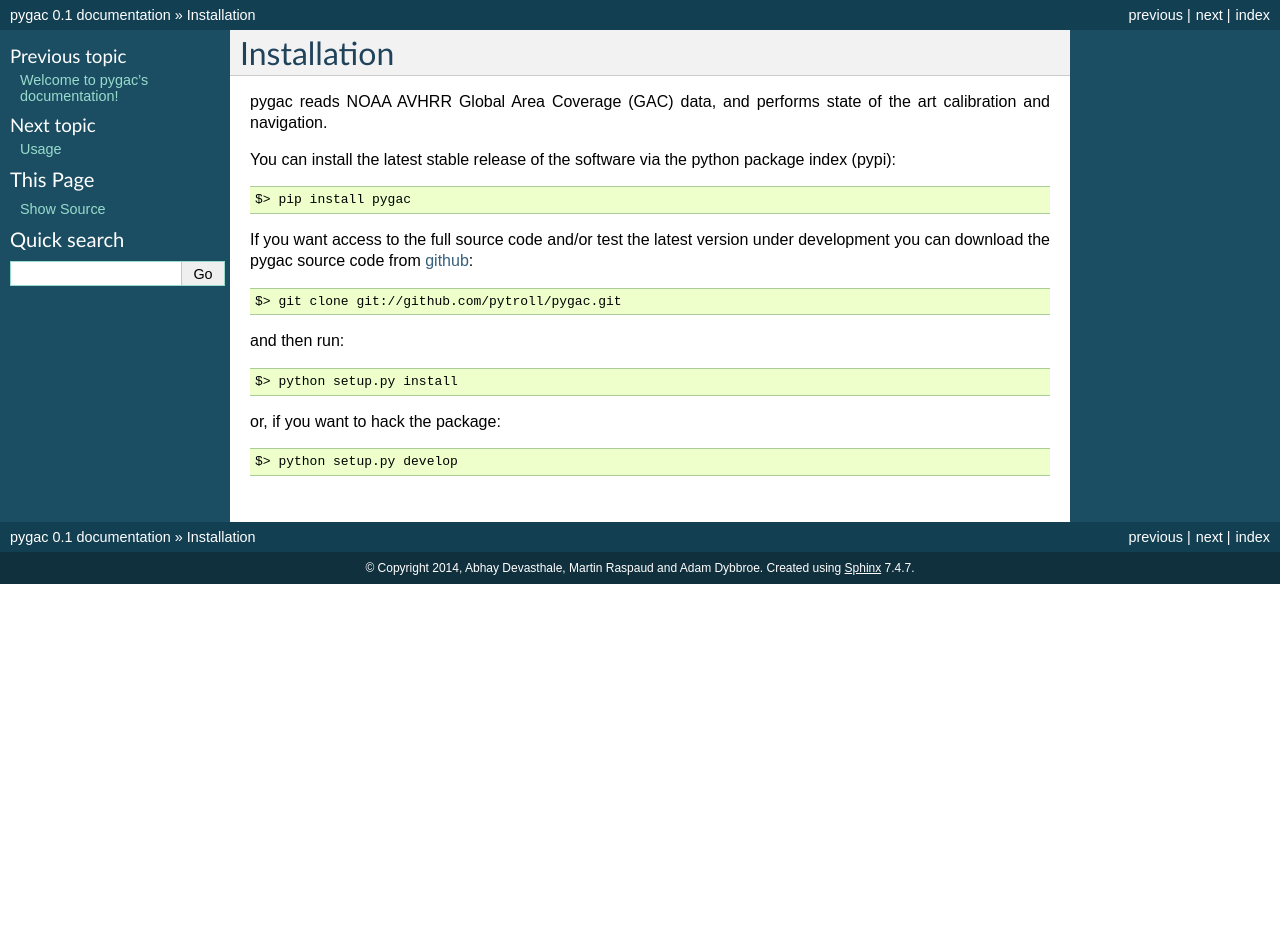
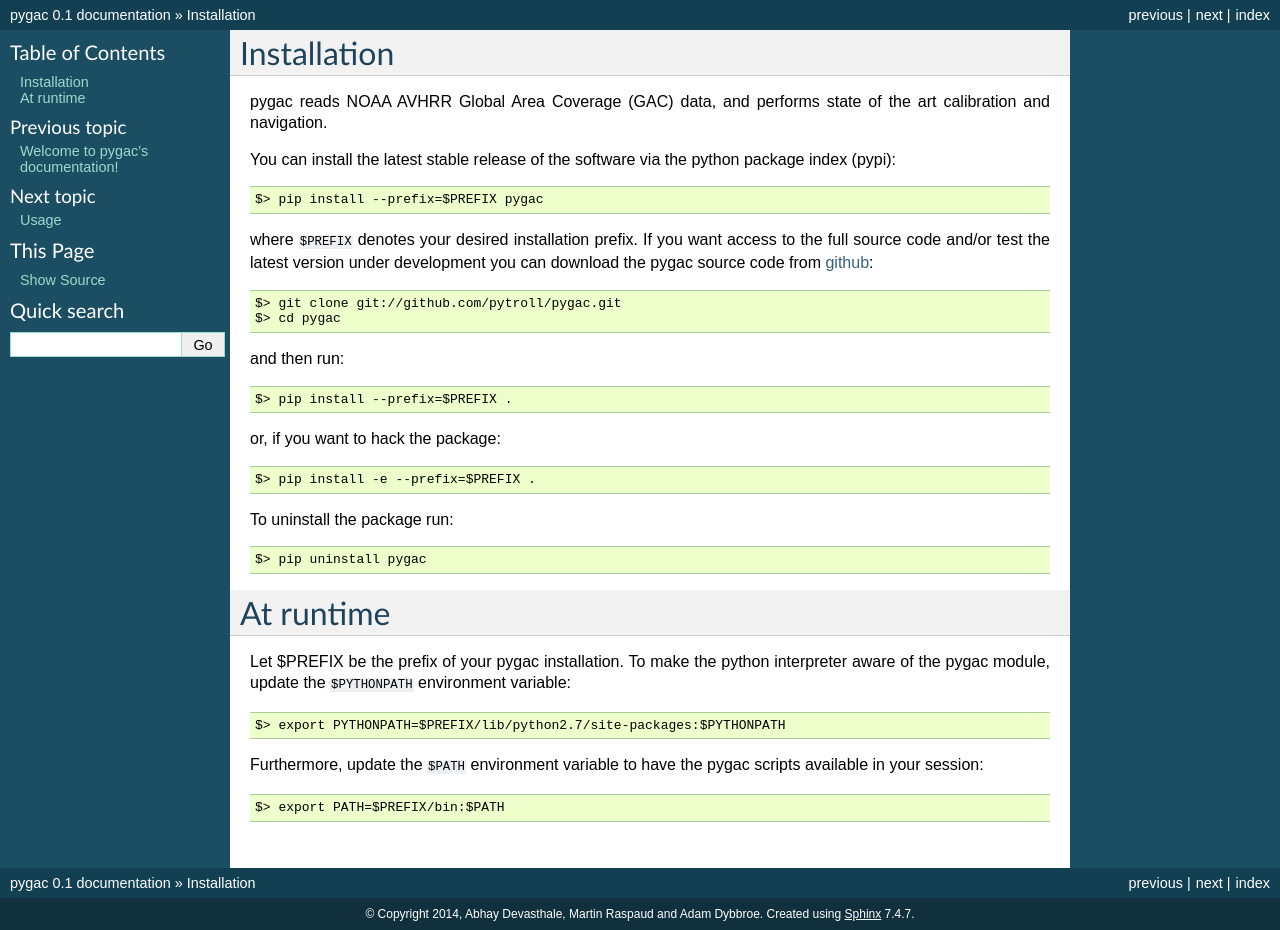
Before and after one commit to pytroll/pygac, a Sphinx documentation site: the page built from doc/source/installation.rst, in a window 1280 px wide. Built offline with Sphinx 7.4.7, drawn with Linux system fonts in a browser that asks for light colours; before the commit the page ends 900 px from its top, so only the background shows below that.

Commit message:
Update documentation

```diff
--- a/doc/source/api.rst
+++ b/doc/source/api.rst
@@ -3,7 +3,7 @@ The :mod:`pygac` API
 
 *pygac* interface consists of a number of python modules. The following schematic shows a general structure and the processing flow of *pygac*.
 
-It must be noted that *pygac* expects Level 1b file to contain normal GAC header and data records, the format of which are mentioned in the official NOAA POD and KLM Data User Guides. The user should not prepend any other header (e.g. when downloading GAC data from CLASS archive etc) to the L1b file. In the first pre-processing step, *pygac* determines whether the GAC data comes from the second (i.e. NOAA-14 and before) or the third generation (NOAA-15 and onwards) AVHRR instrument by "gac_run.py".
+It must be noted that *pygac* expects Level 1b file to contain normal GAC header and data records, the format of which are mentioned in the official NOAA POD and KLM Data User Guides. The user should not prepend any other header (e.g. when downloading GAC data from CLASS archive etc) to the L1b file. In the first pre-processing step, *pygac* determines whether the GAC data comes from the second (i.e. NOAA-14 and before) or the third generation (NOAA-15 and onwards) AVHRR instrument by "pygac-run".
 This is done by reading the first three bytes of the data set. If they contain the any of the following values, ["CMS", "NSS", "UKM", "DSS"], then the KLM reader from "gac_klm.py" file is invoked, otherwise the POD reader is invoked (gac_pod.py).
 
 
--- a/doc/source/installation.rst
+++ b/doc/source/installation.rst
@@ -6,20 +6,41 @@ the art calibration and navigation.
 
 You can install the latest stable release of the software via the python package index (pypi)::
 
-  $> pip install pygac
+  $> pip install --prefix=$PREFIX pygac
 
-If you want access to the full source code and/or test the latest version under
-development you can download the pygac source code from github_::
+where ``$PREFIX`` denotes your desired installation prefix. If you want access to the full
+source code and/or test the latest version under development you can download the pygac
+source code from github_::
 
   $> git clone git://github.com/pytroll/pygac.git
+  $> cd pygac
 
 and then run::
 
-  $> python setup.py install
+  $> pip install --prefix=$PREFIX .
 
 or, if you want to hack the package::
 
-  $> python setup.py develop
+  $> pip install -e --prefix=$PREFIX .
+
+To uninstall the package run::
+
+  $> pip uninstall pygac
+
+
+At runtime
+----------
+
+Let $PREFIX be the prefix of your pygac installation. To make the python
+interpreter aware of the pygac module, update the ``$PYTHONPATH`` environment
+variable::
+
+  $> export PYTHONPATH=$PREFIX/lib/python2.7/site-packages:$PYTHONPATH
+
+Furthermore, update the ``$PATH`` environment variable to have the pygac
+scripts available in your session::
+
+  $> export PATH=$PREFIX/bin:$PATH
 
 
 .. _github: http://github.com/pytroll/pygac
--- a/doc/source/usage.rst
+++ b/doc/source/usage.rst
@@ -10,7 +10,7 @@ pointing to the file. E.g.::
 Also adapt the configuration file to your needs. The ``tledir`` parameter should
 be set to where your Two Line Element (TLE) files are located.
 
-The main script is ``gac_run.py``. It automatically checks for the type of file
+The main script is ``pygac-run``. It automatically checks for the type of file
 format and invokes either ``gac_pod.py`` (POD family, up to and including NOAA-14)
 or ``gac_klm.py`` (KLM family, NOAA-15 and onwards including Metop-A and -B).
 
@@ -19,7 +19,7 @@ will be three hdf5 files, one with the calibrated AVHRR data, the other with
 sun-satellite viewing geometry data and this third with scanline quality
 information::
 
- $> python pygac/gac_run.py testdata/NSS.GHRR.NL.D02187.S1904.E2058.B0921517.GC 0 0
+ $> pygac-run testdata/NSS.GHRR.NL.D02187.S1904.E2058.B0921517.GC 0 0
 
 The last two digits are the start and end scanline numbers, thus specifying the
 portion of the GAC orbit that user wants to process.  The first scanline number
```
